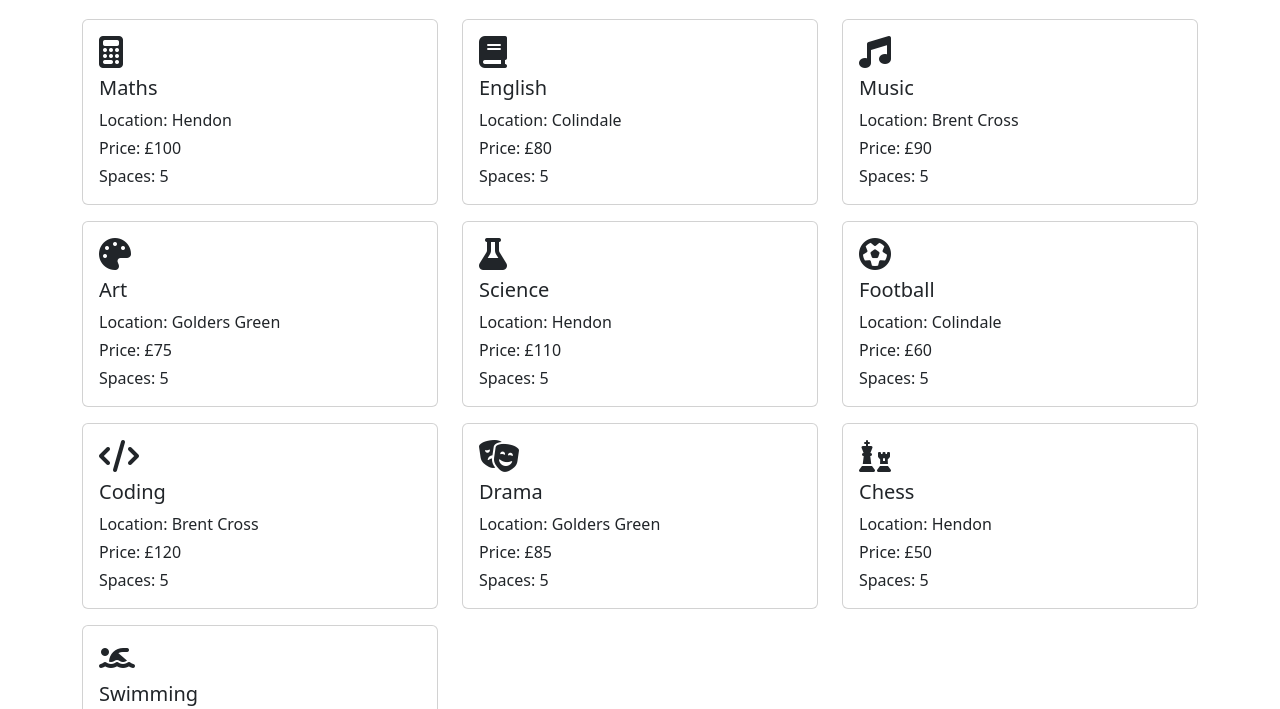
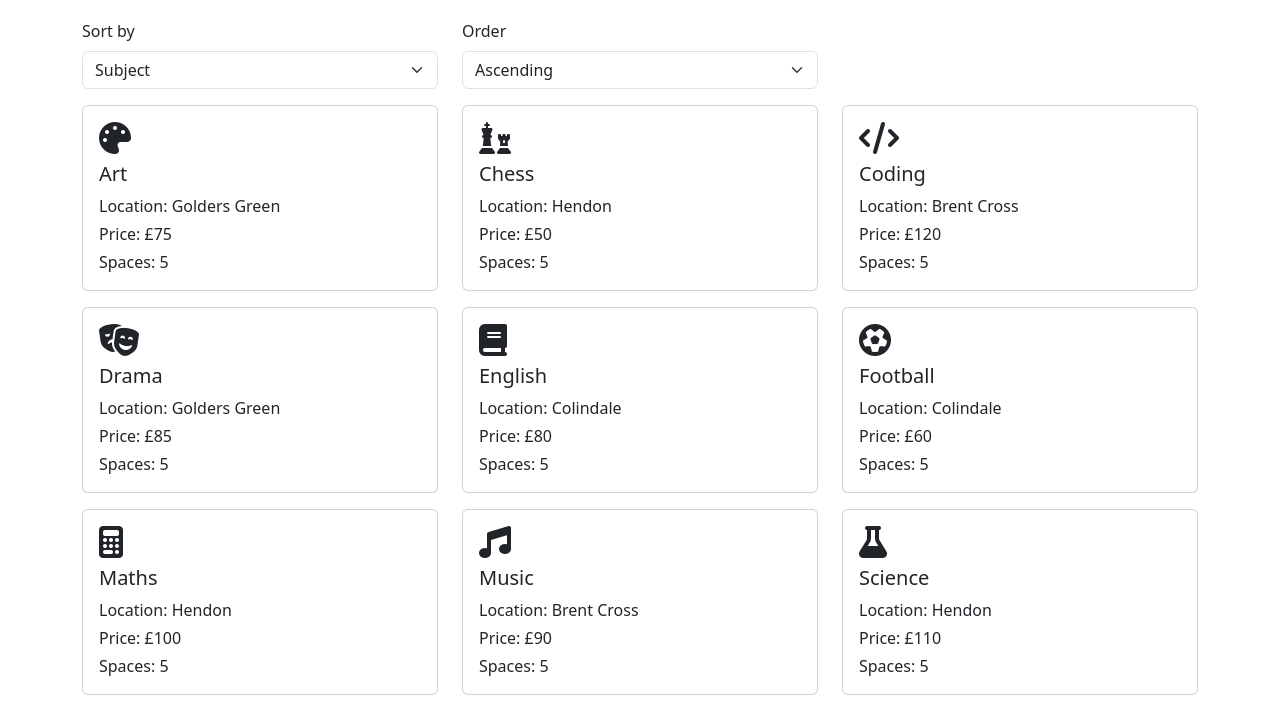
Before and after one commit to congee204/after-school-vue, a plain HTML site: page index.html in a window 1280 px wide. Shown: the part 77-786 px from the top of the page. Drawn offline with nearby package versions, Linux system fonts and the light colour scheme.

Commit message:
Add sorting by subject, location, price and spaces

```diff
--- a/app.js
+++ b/app.js
@@ -2,6 +2,8 @@ const app = Vue.createApp({
     data() {
         return {
           sitename: 'After School Classes',
+          sortBy: 'subject',
+          sortOrder: 'asc',
           lessons: [
             { id: 1, subject: 'Maths', location: 'Hendon', price: 100, spaces: 5, icon: 'fa-solid fa-calculator' },
             { id: 2, subject: 'English', location: 'Colindale', price: 80, spaces: 5, icon: 'fa-solid fa-book' },
@@ -15,6 +17,22 @@ const app = Vue.createApp({
             { id: 10, subject: 'Swimming', location: 'Colindale', price: 95, spaces: 5, icon: 'fa-solid fa-person-swimming' }
           ]
         };
-      }
+    },
+    computed: {
+        sortedLessons() {
+            const sorted = [...this.lessons];
+            sorted.sort((a, b) => {
+                let result;
+                if (typeof a[this.sortBy] === 'string') {
+                    result = a[this.sortBy].localeCompare(b[this.sortBy]);
+                } else {
+                    result = a[this.sortBy] - b[this.sortBy];
+                }
+                return this.sortOrder === 'asc' ? result : -result;
+            });
+            return sorted;
+        }
+    }
+
     });
     app.mount('#app');
--- a/index.html
+++ b/index.html
@@ -12,8 +12,27 @@
   <div id="app" class="container py-4">
     <h1 class="mb-4">{{ sitename }}</h1>
 
+    <div class="row mb-3">
+        <div class="col-md-4">
+            <label class="form-label">Sort by</label>
+            <select class="form-select" v-model="sortBy">
+                <option value="subject">Subject</option>
+                <option value="location">Location</option>
+                <option value="price">Price</option>
+                <option value="spaces">Spaces</option>
+            </select>
+        </div>
+        <div class="col-md-4">
+            <label class="form-label">Order</label>
+            <select class="form-select" v-model="sortOrder">
+                <option value="asc">Ascending</option>
+                <option value="desc">Descending</option>
+            </select>
+        </div>
+    </div>
+
     <div class="row">
-      <div class="col-md-4 mb-3" v-for="lesson in lessons" :key="lesson.id">
+      <div class="col-md-4 mb-3" v-for="lesson in sortedLessons" :key="lesson.id">
         <div class="card h-100">
           <div class="card-body">
             <i :class="lesson.icon" class="fa-2x mb-2"></i>
```
Also changed, not shown: 1 other file.
